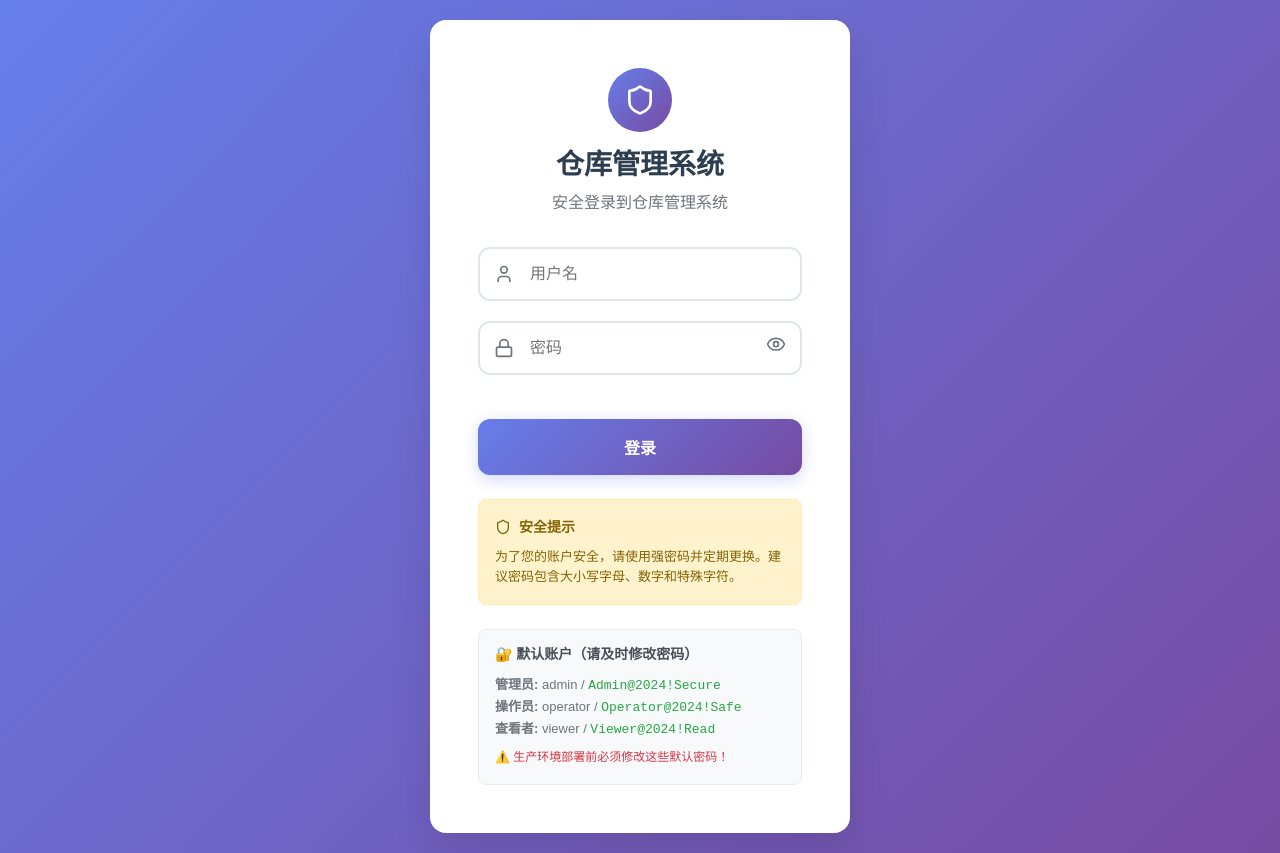
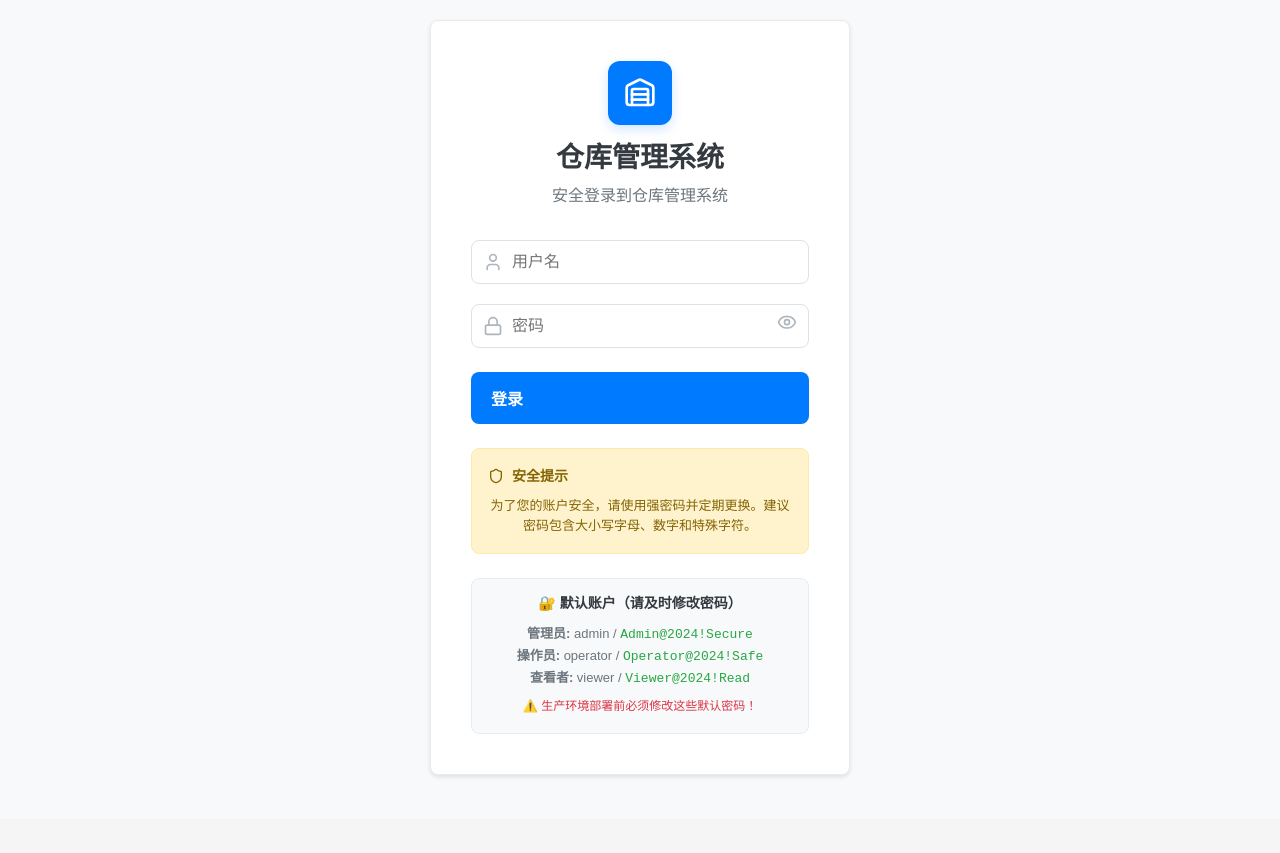
Before and after one commit to AaronYu94/Warehouse_EPE_web, a React (Vite) app: page /login in a window 1280 px wide. After the commit the page ends 819 px from the top, so only its background shows below. Built offline with nearby package versions, Linux system fonts and the light colour scheme.

Commit message:
统一登录页面

```diff
--- a/src/pages/LoginPage.jsx
+++ b/src/pages/LoginPage.jsx
@@ -3,25 +3,25 @@ import React, { useState } from 'react';
 import { useNavigate } from 'react-router-dom';
 import { useI18n } from '../contexts/I18nContext';
 import { useAuth } from '../contexts/AuthContext';
-import { Eye, EyeOff, Lock, User, Shield, AlertTriangle } from 'lucide-react';
+import { Eye, EyeOff, Lock, User, Shield, AlertTriangle, Warehouse } from 'lucide-react';
+import { theme, cardStyle, primaryButtonStyle, inputStyle } from '../styles';
 
 const loginStyle = {
   display: 'flex',
   justifyContent: 'center',
   alignItems: 'center',
   minHeight: '100vh',
-  background: 'linear-gradient(135deg, #667eea 0%, #764ba2 100%)',
-  padding: '20px'
+  background: '#f8f9fa',
+  padding: '20px',
+  fontFamily: 'Arial, sans-serif'
 };
 
 const loginFormStyle = {
-  background: 'white',
-  padding: '48px',
-  borderRadius: '16px',
-  boxShadow: '0 20px 40px rgba(0,0,0,0.1)',
+  ...cardStyle,
   width: '100%',
   maxWidth: '420px',
-  position: 'relative'
+  padding: '40px',
+  textAlign: 'center'
 };
 
 const inputContainerStyle = {
@@ -29,65 +29,54 @@ const inputContainerStyle = {
   marginBottom: '20px'
 };
 
-const inputStyle = {
-  width: '100%',
-  padding: '16px 20px 16px 50px',
-  border: '2px solid #e1e5e9',
-  borderRadius: '12px',
+const loginInputStyle = {
+  ...inputStyle,
+  padding: '12px 16px 12px 40px',
   fontSize: '16px',
-  transition: 'all 0.3s ease',
+  border: `1px solid ${theme.colors.gray[300]}`,
+  borderRadius: '8px',
+  transition: 'border-color 0.2s ease',
   outline: 'none',
   boxSizing: 'border-box'
 };
 
 const inputFocusStyle = {
-  ...inputStyle,
-  borderColor: '#667eea',
-  boxShadow: '0 0 0 3px rgba(102, 126, 234, 0.1)'
+  ...loginInputStyle,
+  borderColor: theme.colors.primary,
+  boxShadow: `0 0 0 2px ${theme.colors.primary}20`
 };
 
 const iconStyle = {
   position: 'absolute',
-  left: '16px',
+  left: '12px',
   top: '50%',
   transform: 'translateY(-50%)',
-  color: '#6c757d',
+  color: theme.colors.gray[500],
   zIndex: 1
 };
 
 const togglePasswordStyle = {
   position: 'absolute',
-  right: '16px',
+  right: '12px',
   top: '50%',
   transform: 'translateY(-50%)',
-  color: '#6c757d',
+  color: theme.colors.gray[500],
   cursor: 'pointer',
   zIndex: 1
 };
 
-const buttonStyle = {
+const loginButtonStyle = {
+  ...primaryButtonStyle,
   width: '100%',
-  padding: '16px',
-  background: 'linear-gradient(135deg, #667eea 0%, #764ba2 100%)',
-  color: 'white',
-  border: 'none',
-  borderRadius: '12px',
+  padding: '14px 20px',
   fontSize: '16px',
   fontWeight: '600',
-  cursor: 'pointer',
   marginTop: '24px',
-  transition: 'all 0.3s ease',
-  boxShadow: '0 4px 15px rgba(102, 126, 234, 0.3)'
-};
-
-const buttonHoverStyle = {
-  ...buttonStyle,
-  transform: 'translateY(-2px)',
-  boxShadow: '0 6px 20px rgba(102, 126, 234, 0.4)'
+  borderRadius: '8px'
 };
 
 const errorStyle = {
-  color: '#dc3545',
+  color: theme.colors.danger,
   fontSize: '14px',
   marginTop: '8px',
   display: 'flex',
@@ -201,24 +190,25 @@ export default function LoginPage() {
             justifyContent: 'center',
             width: '64px',
             height: '64px',
-            background: 'linear-gradient(135deg, #667eea 0%, #764ba2 100%)',
-            borderRadius: '50%',
-            marginBottom: '16px'
+            background: theme.colors.primary,
+            borderRadius: '12px',
+            marginBottom: '16px',
+            boxShadow: `0 4px 12px ${theme.colors.primary}30`
           }}>
-            <Shield size={32} color="white" />
+            <Warehouse size={32} color="white" />
           </div>
           <h2 style={{
             margin: 0,
             fontSize: '28px',
             fontWeight: '700',
-            color: '#2c3e50',
+            color: theme.colors.dark,
             marginBottom: '8px'
           }}>
-            {t('login.title')}
+            仓库管理系统
           </h2>
           <p style={{
             margin: 0,
-            color: '#6c757d',
+            color: theme.colors.gray[600],
             fontSize: '16px'
           }}>
             安全登录到仓库管理系统
@@ -236,7 +226,7 @@ export default function LoginPage() {
               onChange={(e) => setCredentials({...credentials, username: e.target.value})}
               onFocus={() => setFocusedField('username')}
               onBlur={() => setFocusedField('')}
-              style={focusedField === 'username' ? inputFocusStyle : inputStyle}
+              style={focusedField === 'username' ? inputFocusStyle : loginInputStyle}
               required
             />
           </div>
@@ -251,7 +241,7 @@ export default function LoginPage() {
               onChange={(e) => setCredentials({...credentials, password: e.target.value})}
               onFocus={() => setFocusedField('password')}
               onBlur={() => setFocusedField('')}
-              style={focusedField === 'password' ? inputFocusStyle : inputStyle}
+              style={focusedField === 'password' ? inputFocusStyle : loginInputStyle}
               required
             />
             <div onClick={togglePasswordVisibility} style={togglePasswordStyle}>
@@ -295,16 +285,8 @@ export default function LoginPage() {
           {/* 登录按钮 */}
           <button
             type="submit"
-            style={buttonStyle}
+            style={loginButtonStyle}
             disabled={isLoading}
-            onMouseEnter={(e) => {
-              if (!isLoading) {
-                Object.assign(e.target.style, buttonHoverStyle);
-              }
-            }}
-            onMouseLeave={(e) => {
-              Object.assign(e.target.style, buttonStyle);
-            }}
           >
             {isLoading ? '登录中...' : t('login.submit')}
           </button>
@@ -325,22 +307,22 @@ export default function LoginPage() {
         <div style={{
           marginTop: '24px',
           padding: '16px',
-          background: '#f8f9fa',
+          background: theme.colors.gray[100],
           borderRadius: '8px',
-          border: '1px solid #e9ecef'
+          border: `1px solid ${theme.colors.gray[200]}`
         }}>
-          <h4 style={{ margin: '0 0 12px 0', fontSize: '14px', color: '#495057' }}>
+          <h4 style={{ margin: '0 0 12px 0', fontSize: '14px', color: theme.colors.dark }}>
             🔐 默认账户（请及时修改密码）
           </h4>
-          <div style={{ fontSize: '13px', color: '#6c757d', lineHeight: '1.6' }}>
-            <div><strong>管理员:</strong> admin / <span style={{color: '#28a745', fontFamily: 'monospace'}}>Admin@2024!Secure</span></div>
-            <div><strong>操作员:</strong> operator / <span style={{color: '#28a745', fontFamily: 'monospace'}}>Operator@2024!Safe</span></div>
-            <div><strong>查看者:</strong> viewer / <span style={{color: '#28a745', fontFamily: 'monospace'}}>Viewer@2024!Read</span></div>
+          <div style={{ fontSize: '13px', color: theme.colors.gray[600], lineHeight: '1.6' }}>
+            <div><strong>管理员:</strong> admin / <span style={{color: theme.colors.success, fontFamily: 'monospace'}}>Admin@2024!Secure</span></div>
+            <div><strong>操作员:</strong> operator / <span style={{color: theme.colors.success, fontFamily: 'monospace'}}>Operator@2024!Safe</span></div>
+            <div><strong>查看者:</strong> viewer / <span style={{color: theme.colors.success, fontFamily: 'monospace'}}>Viewer@2024!Read</span></div>
           </div>
           <div style={{
             marginTop: '8px',
             fontSize: '12px',
-            color: '#dc3545',
+            color: theme.colors.danger,
             fontWeight: '500'
           }}>
             ⚠️ 生产环境部署前必须修改这些默认密码！
```
Also changed, not shown: 2 other files (tests, documents, lock files or other folders).
